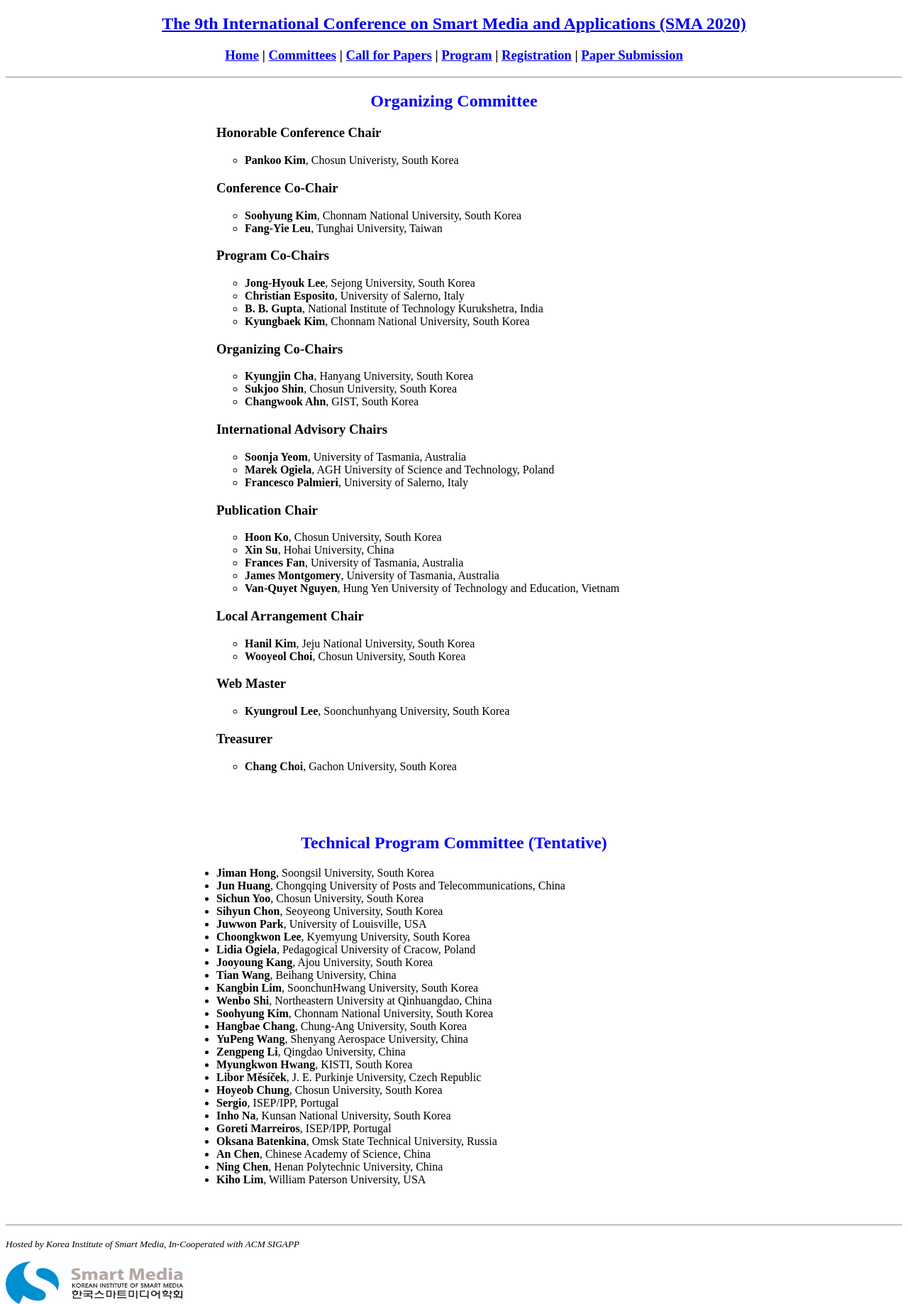
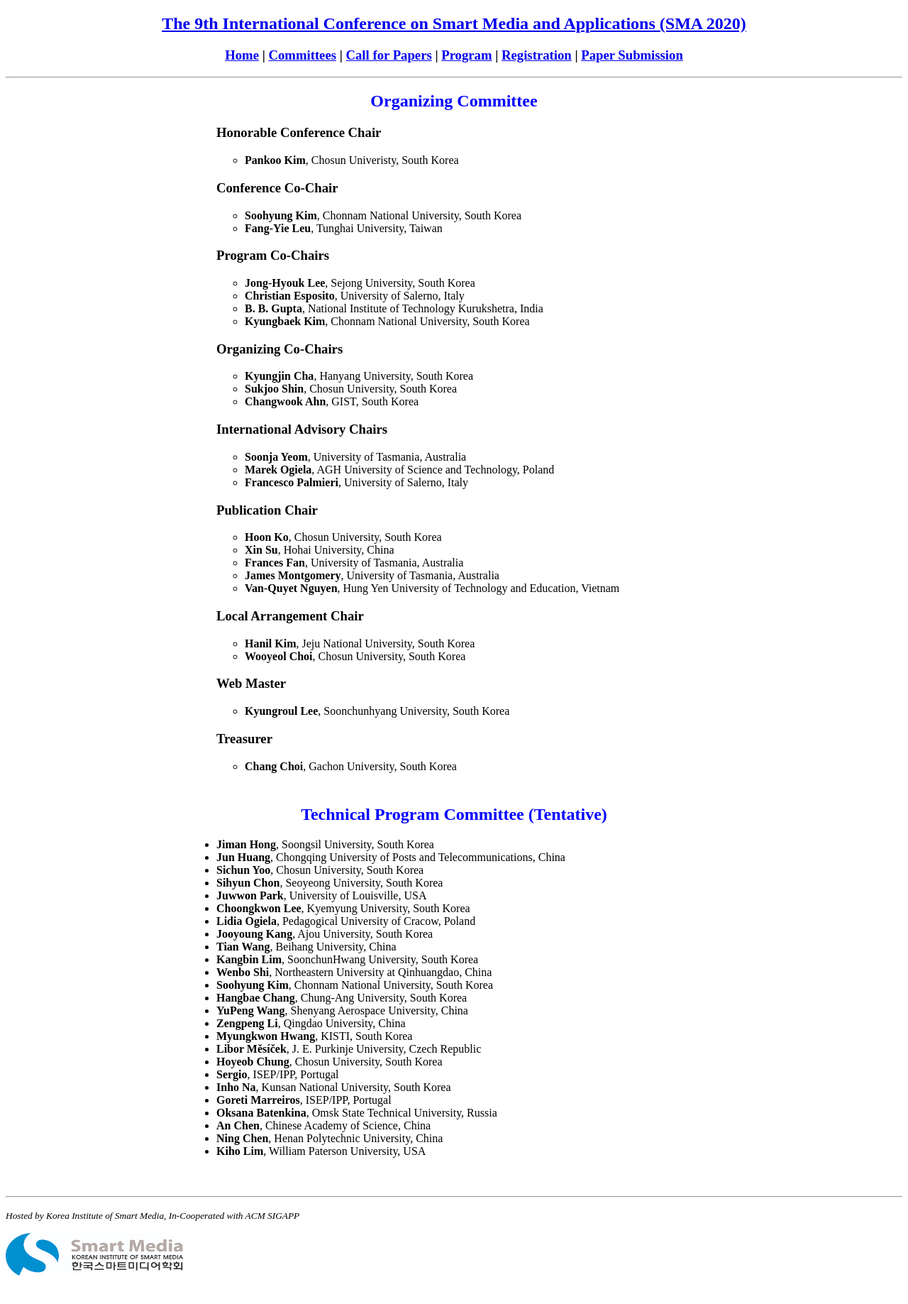
Before and after one commit to icea-conf/sma-2020.github.io, a Jekyll site: the page built from committee/index.html, in a window 1280 px wide. Shown: the whole page at 71% size. Built offline with Jekyll 4.4.1, drawn with Linux system fonts in a browser that asks for light colours; after the commit the page ends 1797 px from its top, so only the background shows below that.

Commit message:
Update index.html

```diff
--- a/committee/index.html
+++ b/committee/index.html
@@ -67,7 +67,7 @@ title: SMA 2020
 			</ul>
 		</div>
 
-		<div style="padding-top: 50px">
+		<div style="padding-top: 10px">
 			<h2 style="color:#0000FF; text-align:center;">Technical Program Committee (Tentative)</h2>
 			<ul>
 				<li><b>Jiman Hong</b>, Soongsil University, South Korea</li>
```
